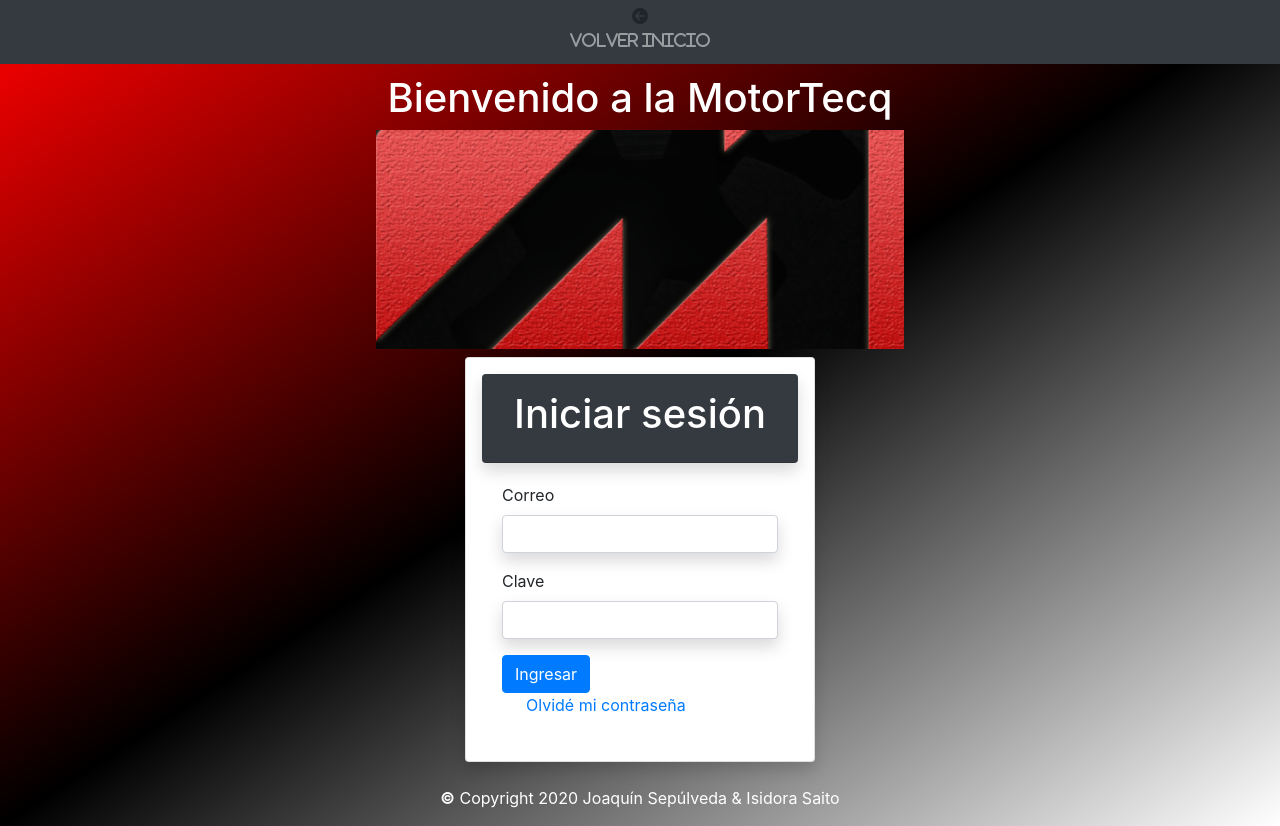
After one commit to joacoseco/motortecq, a PHP site: page /login.php in a window 1280 px wide. The commit adds this page. Run offline with PHP 8.4, Linux system fonts and the light colour scheme; some libraries are stand-ins or nearby versions.

Commit message:
Se agregan elementos resposivos y login

```diff
--- /dev/null
+++ b/motortecq/assets/css/login.css
@@ -0,0 +1,6 @@
+body{
+    height: 100%;
+    width: 100%;
+    position: relative;
+    background-image: linear-gradient(to bottom right, red , black, white);
+}
--- a/motortecq/assets/css/main.css
+++ b/motortecq/assets/css/main.css
@@ -3,6 +3,8 @@ html {
 }
 
 body{
+    height: 100%;
+    width: 100%;
     position: relative;
     background-image: linear-gradient(to bottom right, red , black, white);
 }
--- a/motortecq/assets/templates/footer.php
+++ b/motortecq/assets/templates/footer.php
@@ -0,0 +1,16 @@
+
+    <footer class="container-fluid">
+      <div class="row justify-content-md-center mt-4 ">
+        <div class="text-white">
+          <p><strong>&copy;</strong> Copyright 2020 Joaquín Sepúlveda & Isidora Saito</p>
+        </div>
+      </div>
+    </footer>
+
+    <!-- jQuery first, then Popper.js, then Bootstrap JS -->
+    <script src="https://code.jquery.com/jquery-3.5.1.slim.js"
+      integrity="sha256-DrT5NfxfbHvMHux31Lkhxg42LY6of8TaYyK50jnxRnM="
+      crossorigin="anonymous">
+    </script>
+    <script src="https://cdnjs.cloudflare.com/ajax/libs/popper.js/1.12.9/umd/popper.min.js" integrity="sha384-ApNbgh9B+Y1QKtv3Rn7W3mgPxhU9K/ScQsAP7hUibX39j7fakFPskvXusvfa0b4Q" crossorigin="anonymous"></script>
+    <script src="https://maxcdn.bootstrapcdn.com/bootstrap/4.0.0/js/bootstrap.min.js" integrity="sha384-JZR6Spejh4U02d8jOt6vLEHfe/JQGiRRSQQxSfFWpi1MquVdAyjUar5+76PVCmYl" crossorigin="anonymous"></script>
--- /dev/null
+++ b/motortecq/login.php
@@ -0,0 +1,71 @@
+<!doctype html>
+<html lang="en">
+  <head>
+    <!-- Required meta tags -->
+    <meta charset="utf-8">
+    <meta name="viewport" content="width=device-width, initial-scale=1, shrink-to-fit=no">
+
+    <!-- FavIcon -->
+    <link rel="icon" href="assets/img/favicon.ico" type="image/ico">
+
+    <!-- Bootstrap CSS -->
+    <link rel="stylesheet" href="https://stackpath.bootstrapcdn.com/bootstrap/4.5.0/css/bootstrap.min.css" integrity="sha384-9aIt2nRpC12Uk9gS9baDl411NQApFmC26EwAOH8WgZl5MYYxFfc+NcPb1dKGj7Sk" crossorigin="anonymous">
+
+    <!-- FontAwesome -->
+    <script src="https://kit.fontawesome.com/164e1636ad.js" crossorigin="anonymous"></script>
+
+    <!-- CSS -->
+    <link rel="stylesheet" href="assets/css/login.css">
+
+    <title>MotorTecq</title>
+  </head>
+  <body data-spy="scroll" data-target=".navbar" data-offset="50">
+        <header>
+            <nav class="navbar navbar-expand-lg bg-dark navbar-dark fixed-top justify-content-center">
+                <button class="navbar-toggler" type="button" data-toggle="collapse" data-target="#navbarSupportedContent"
+                aria-controls="navbarSupportedContent" aria-expanded="false" aria-label="Toggle navigation">
+                <span class="navbar-toggler-icon"></span>
+                </button>
+                <div class="collapse navbar-collapse" id="navbarSupportedContent">
+                <ul class="navbar-nav nav-fill w-100 text-center">
+                    <li class="nav-item">
+                        <i class="fas fa-arrow-circle-left"><a class="nav-link" href="index.php"> VOLVER INICIO</a></i>
+                    </li>
+                </ul>
+                </div>
+            </nav>
+
+        </header>
+        <section class="container-fluid pt" style="margin-top:50px;">
+            <div class="row">
+                <div class="col-lg-12 col-md-12 col-sm-12 pt-4">
+                    <div class="mx-auto text-center text-white mb-2">
+                        <h1>Bienvenido a la MotorTecq</h1>
+                        <img id="logo" src="assets/img/Logo1.png" alt="Logo1.png">
+                    </div>
+
+                    <form action="" method="post">
+                        <div class="card shadow p-3 rounded mx-auto" style="width:350px;">
+                            <div class="card-header bg-dark text-white text-center shadow p-3 rounded">
+                                <h1>Iniciar sesión</h1>
+                            </div>
+                            <div class="card-body">
+                                <div class="form-group">
+                                    <label for="correo">Correo</label>
+                                    <input type="text" class="form-control shadow p-3" name="rut" value="">
+                                </div>
+                                <div class="form-group">
+                                    <label for="clave">Clave</label>
+                                    <input type="password" class="form-control shadow p-3 bg-white rounded" name="clave" value="">
+                                </div>
+                                <button type="submit" class="btn btn-primary" name="ingresar_btn" id="btn_ingresar">Ingresar</button>
+                                <a href="recuperarClave.php"><label class="ml-4" for="">Olvidé mi contraseña</label></a>
+                            </div>
+                        </div>
+                    </form>
+                </div>
+            </div>
+        </section>
+        <?php require_once "assets/templates/footer.php"; ?>
+    </body>
+</html>
```
Also changed, not shown: motortecq/assets/templates/header.php (+48 -0 lines), motortecq/index.php (+14 -69 lines).
